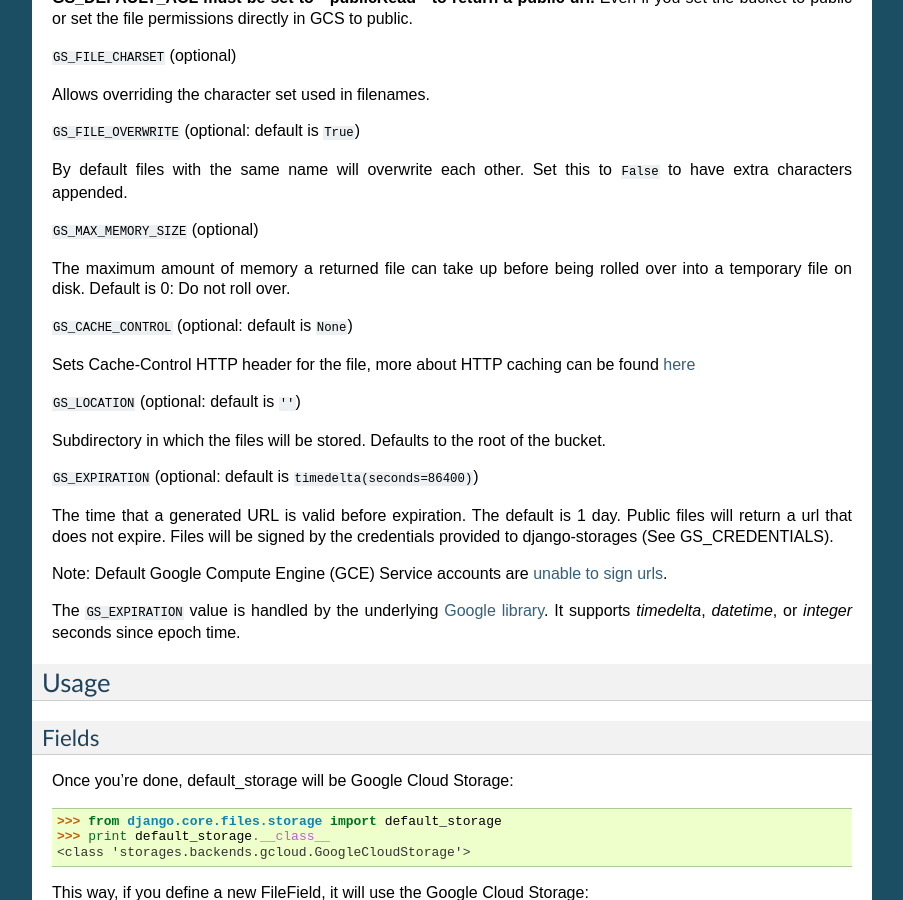
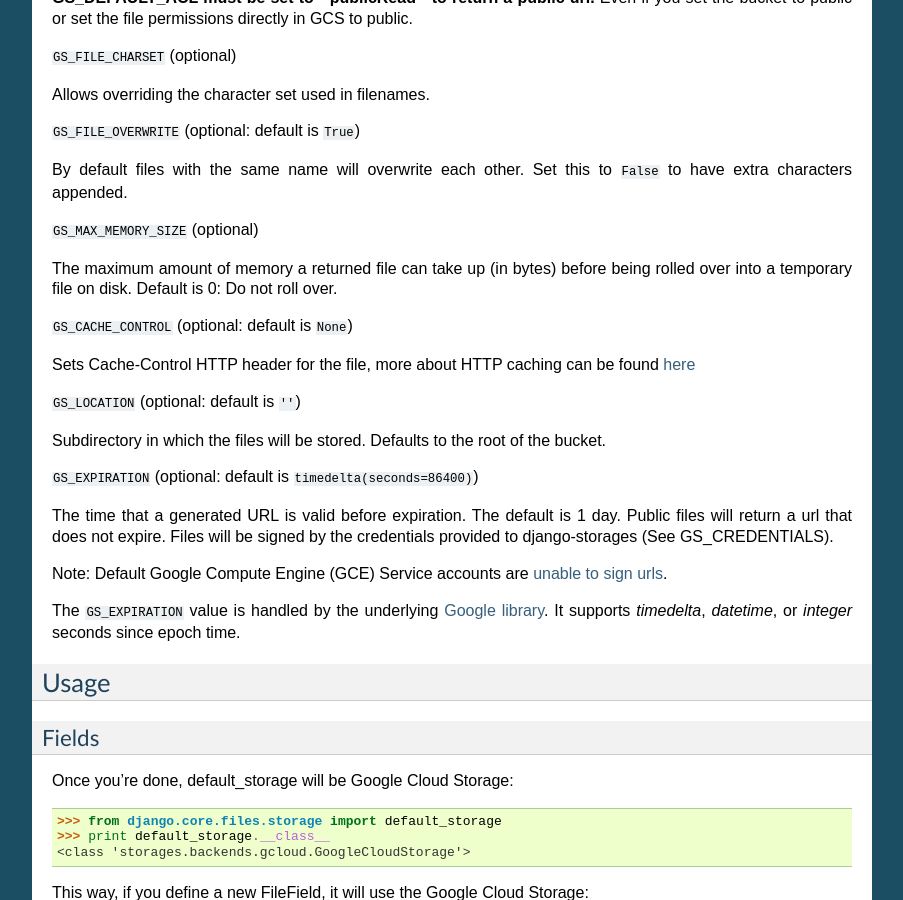
Before and after one commit to jschneier/django-storages, a Sphinx documentation site: the page built from docs/backends/gcloud.rst, in a window 1280 px wide and 900 px high, scrolled down 2068 px. Shown: the whole window, without its empty margins (198-1101 px from the left). Built offline with Sphinx 7.4.7, drawn with Linux system fonts in a browser that asks for light colours.

Commit message:
Document unit of *_MAX_MEMORY_SIZE
Closes #629

```diff
--- a/docs/backends/amazon-S3.rst
+++ b/docs/backends/amazon-S3.rst
@@ -77,7 +77,7 @@ To allow ``django-admin.py`` collectstatic to automatically put your static file
     are public.
 
 ``AWS_S3_MAX_MEMORY_SIZE`` (optional; default is ``0`` - do not roll over)
-    The maximum amount of memory a file can take up before being rolled over
+    The maximum amount of memory (in bytes) a file can take up before being rolled over
     into a temporary file on disk.
 
 ``AWS_QUERYSTRING_EXPIRE`` (optional; default is 3600 seconds)
--- a/docs/backends/gcloud.rst
+++ b/docs/backends/gcloud.rst
@@ -135,7 +135,7 @@ By default files with the same name will overwrite each other. Set this to ``Fal
 
 ``GS_MAX_MEMORY_SIZE`` (optional)
 
-The maximum amount of memory a returned file can take up before being
+The maximum amount of memory a returned file can take up (in bytes) before being
 rolled over into a temporary file on disk. Default is 0: Do not roll over.
 
 ``GS_CACHE_CONTROL`` (optional: default is ``None``)
```
